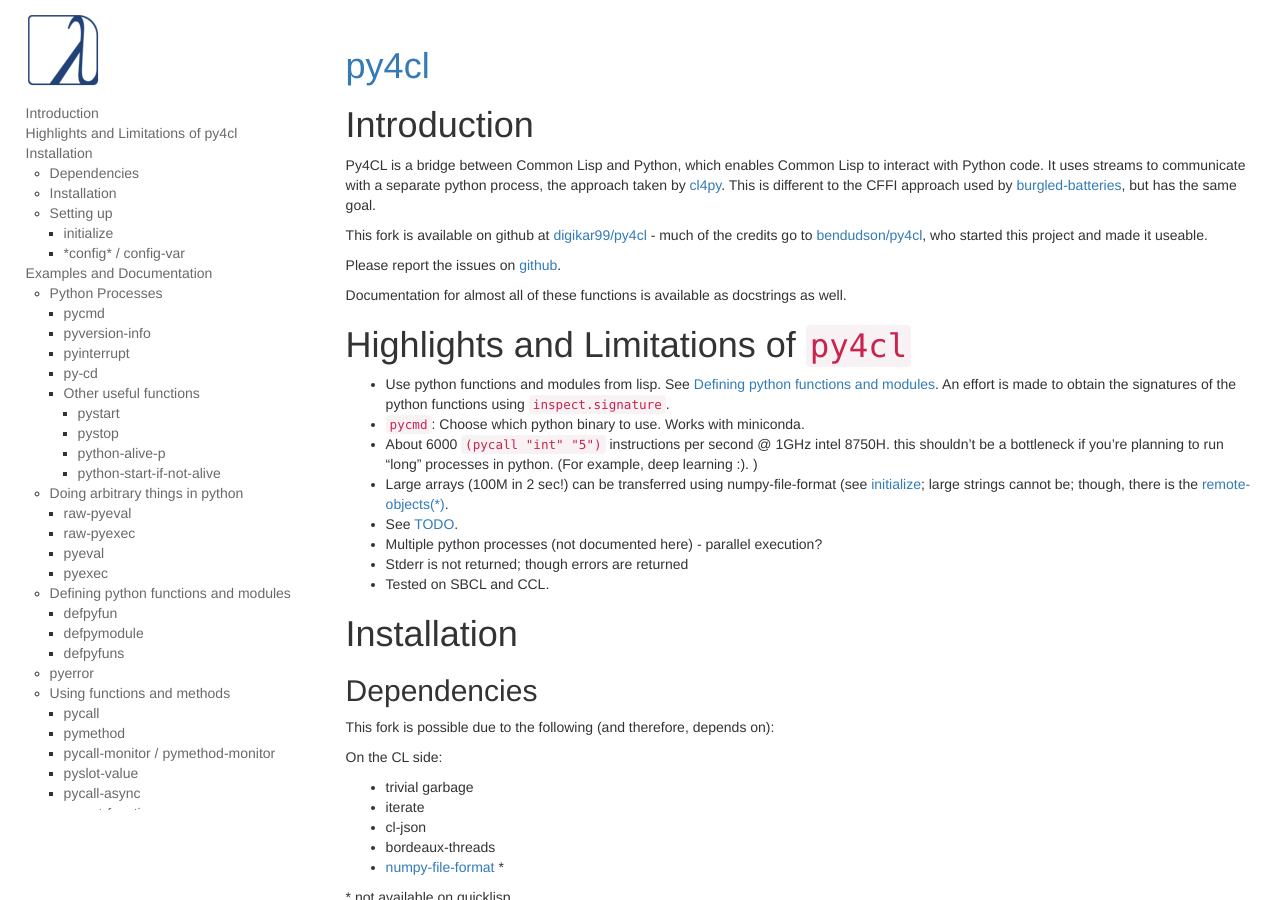
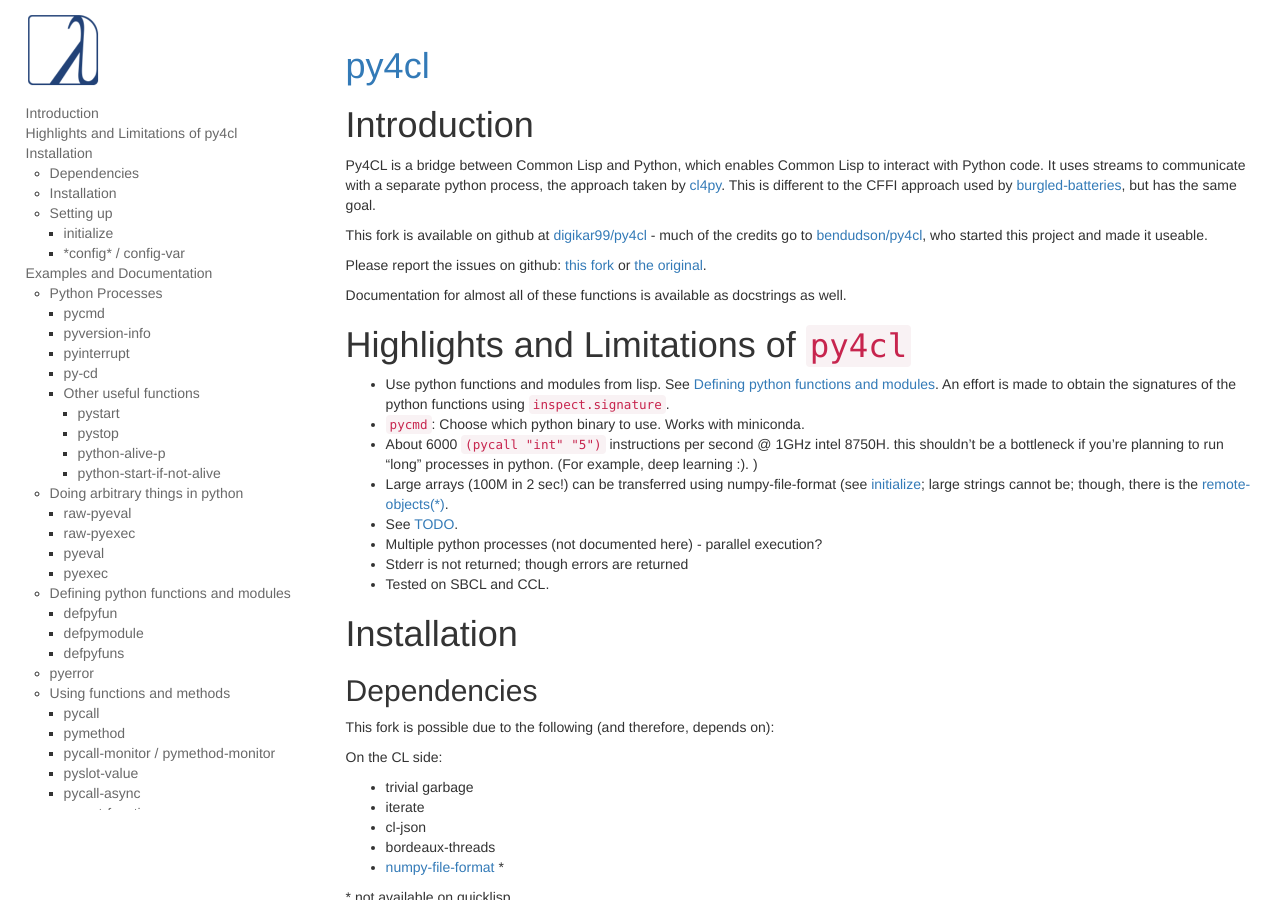
Before and after one commit to bendudson/py4cl, a Jekyll site: the page built from index.md, in a window 1280 px wide and 900 px high. Built offline with Jekyll 4.4.1, drawn with Linux system fonts in a browser that asks for light colours.

Commit message:
link corrections

````diff
--- a/index.md
+++ b/index.md
@@ -14,7 +14,7 @@
 
 This fork is available on github at [digikar99/py4cl](https://github.com/digikar99/py4cl) - much of the credits go to [bendudson/py4cl](https://github.com/bendudson/py4cl), who started this project and made it useable.
 
-Please report the issues on [github](https://github.com/bendudson/cl-digikar-utilities/issues).
+Please report the issues on github: [this fork](https://github.com/digikar99/py4cl/issues) or [the original](https://github.com/bendudson/py4cl/issues).
 
 Documentation for almost all of these functions is available as docstrings as well.
 
@@ -61,7 +61,7 @@
 git clone https://github.com/digikar99/py4cl.git
 ```
 
-Original version by [bendudson](https://github.com/bendudson/cl-digikar-utilities/issues) can be found at:
+Original version by [bendudson](https://github.com/bendudson/py4cl) can be found at:
 ```sh
 git clone https://github.com/bendudson/py4cl.git
 ```
````
